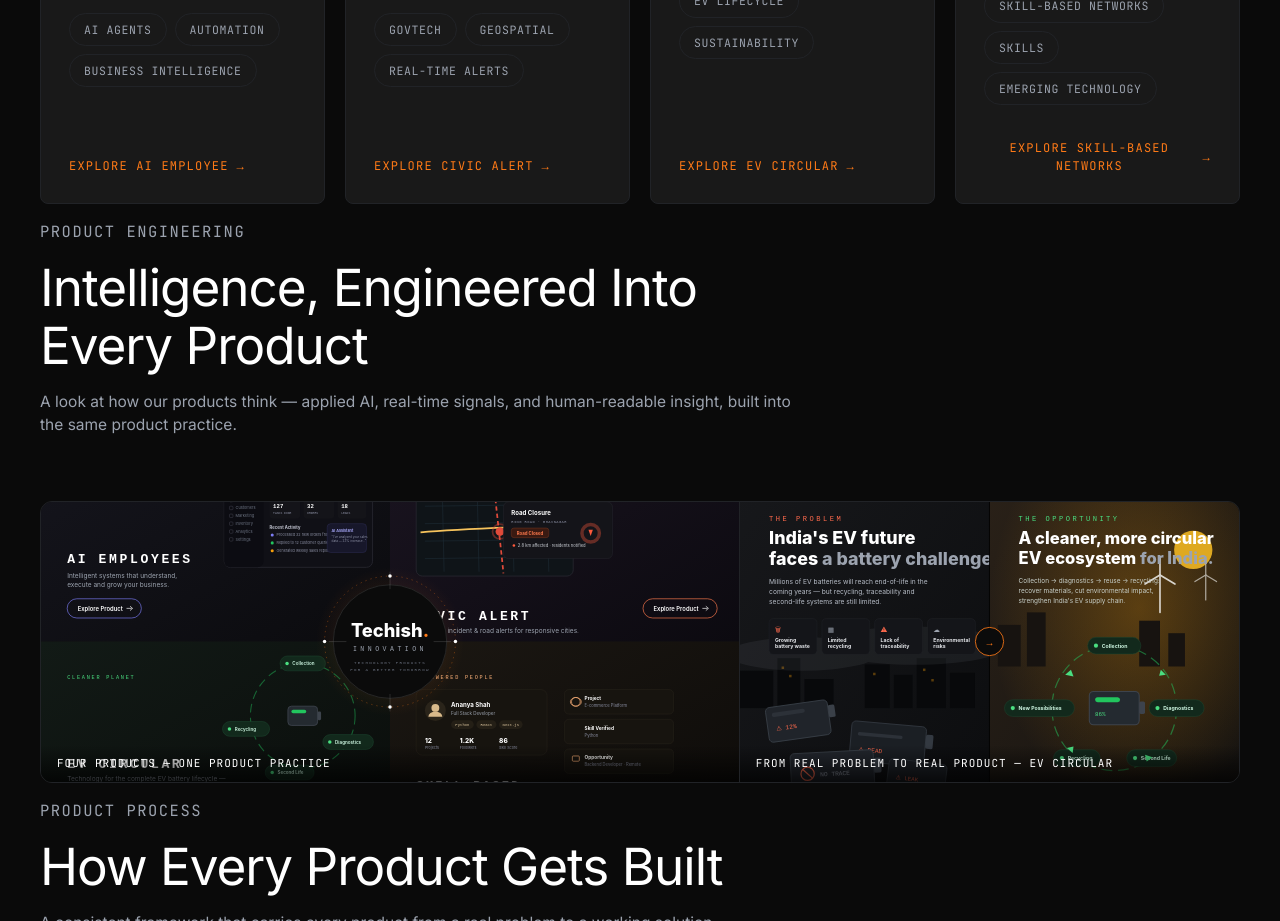
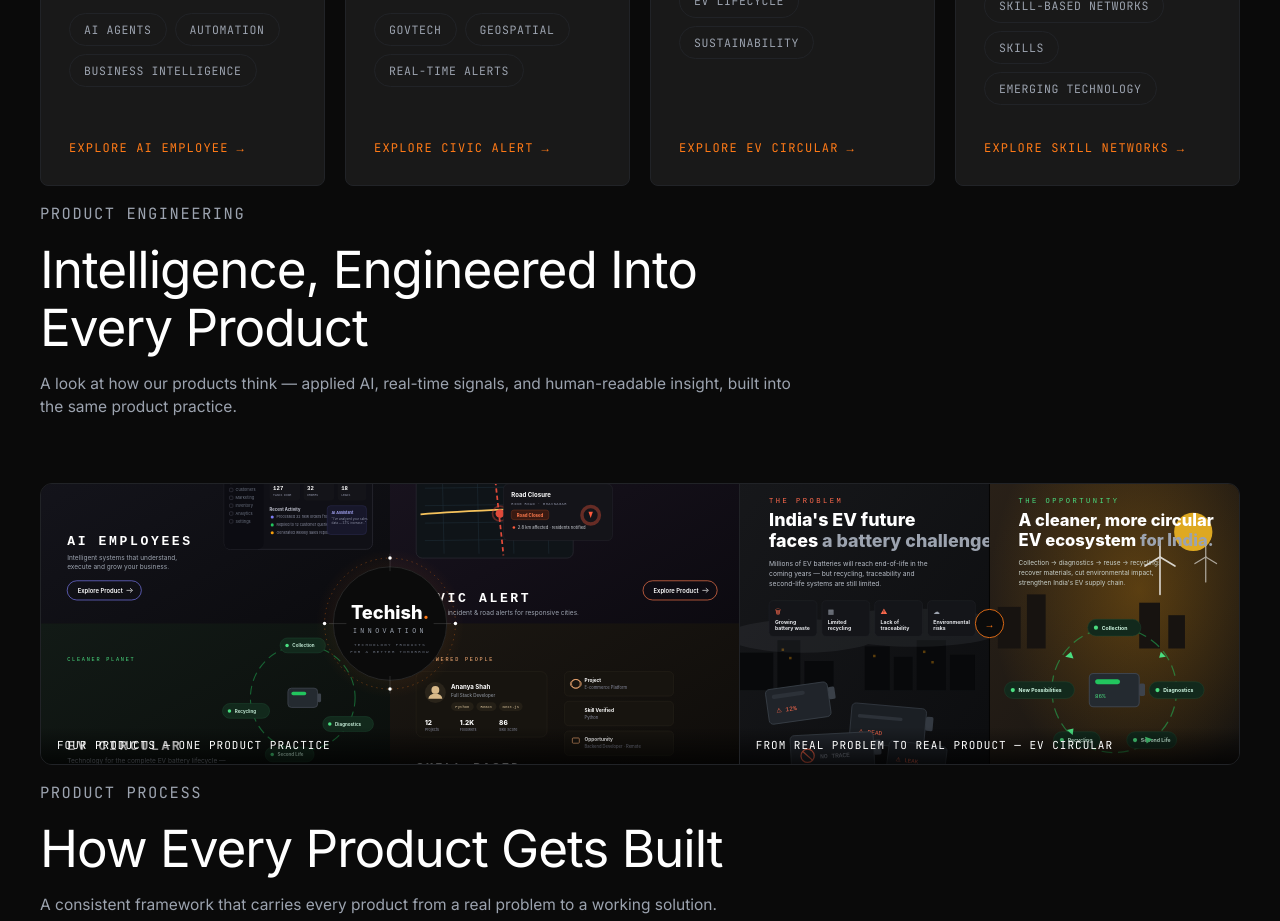
Before and after one commit to ankitmor96/techish-frontend, a React (Vite) app: page /products in a window 1280 px wide. Shown: the part 1580-2501 px from the top of the page. Built offline with nearby package versions, Linux system fonts and the light colour scheme.

Commit message:
Freebuff: Skill-Based Networks ma niche jo explore skill base netwo...

```diff
--- a/src/data/site.ts
+++ b/src/data/site.ts
@@ -129,7 +129,7 @@ export const HOME_SERVICES: Service[] = [
     description:
       "Technology built around skill-based networks — one of the four opportunities our products are designed for.",
     chips: ["Skill-Based Networks", "Skills", "Emerging Technology"],
-    cta: "Explore Skill-Based Networks",
+    cta: "Explore Skill Networks",
     modal:
       "Networks built around what people can actually do — connecting verified skills to real opportunities without the noise of traditional platforms.",
     href: "/products",
--- a/src/index.css
+++ b/src/index.css
@@ -235,6 +235,7 @@ body {
   display: inline-flex;
   align-items: center;
   gap: 8px;
+  white-space: nowrap;
 }
 .tk-arrowlink::after {
   content: "→";
```
